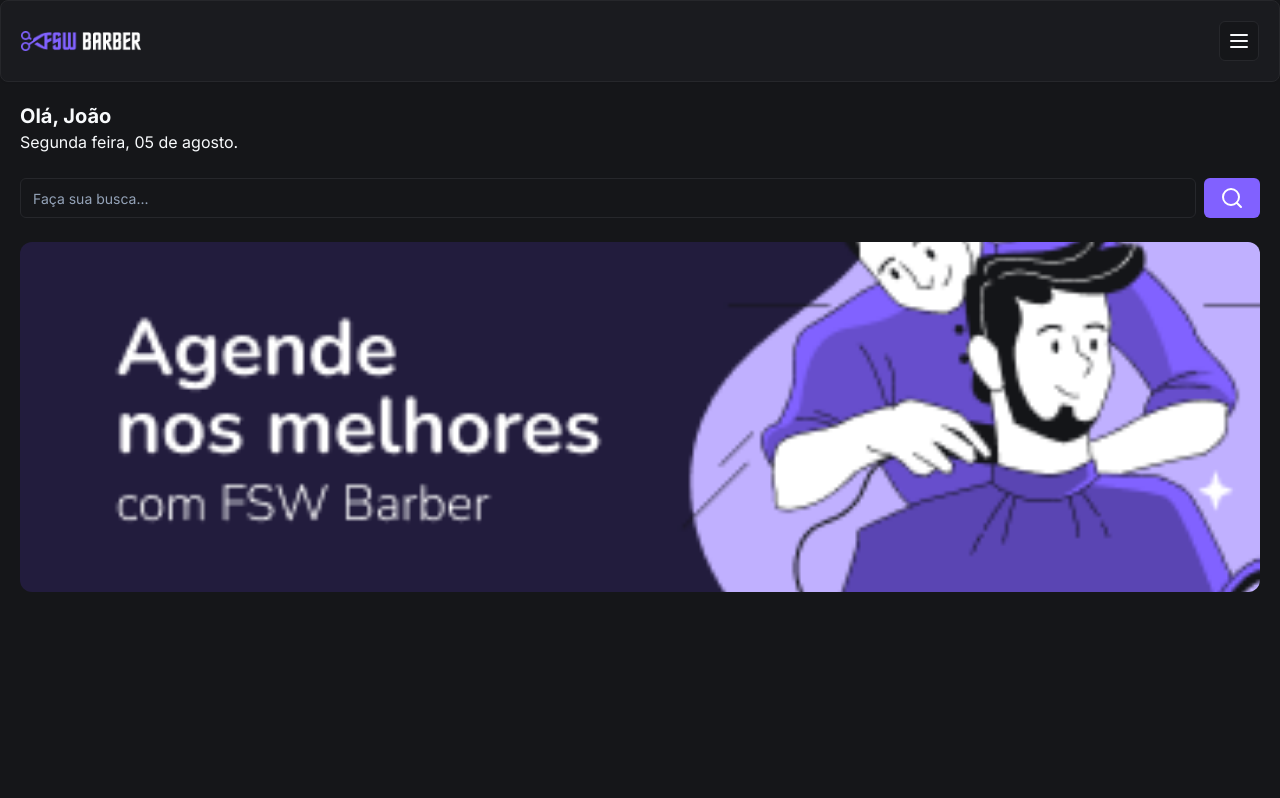
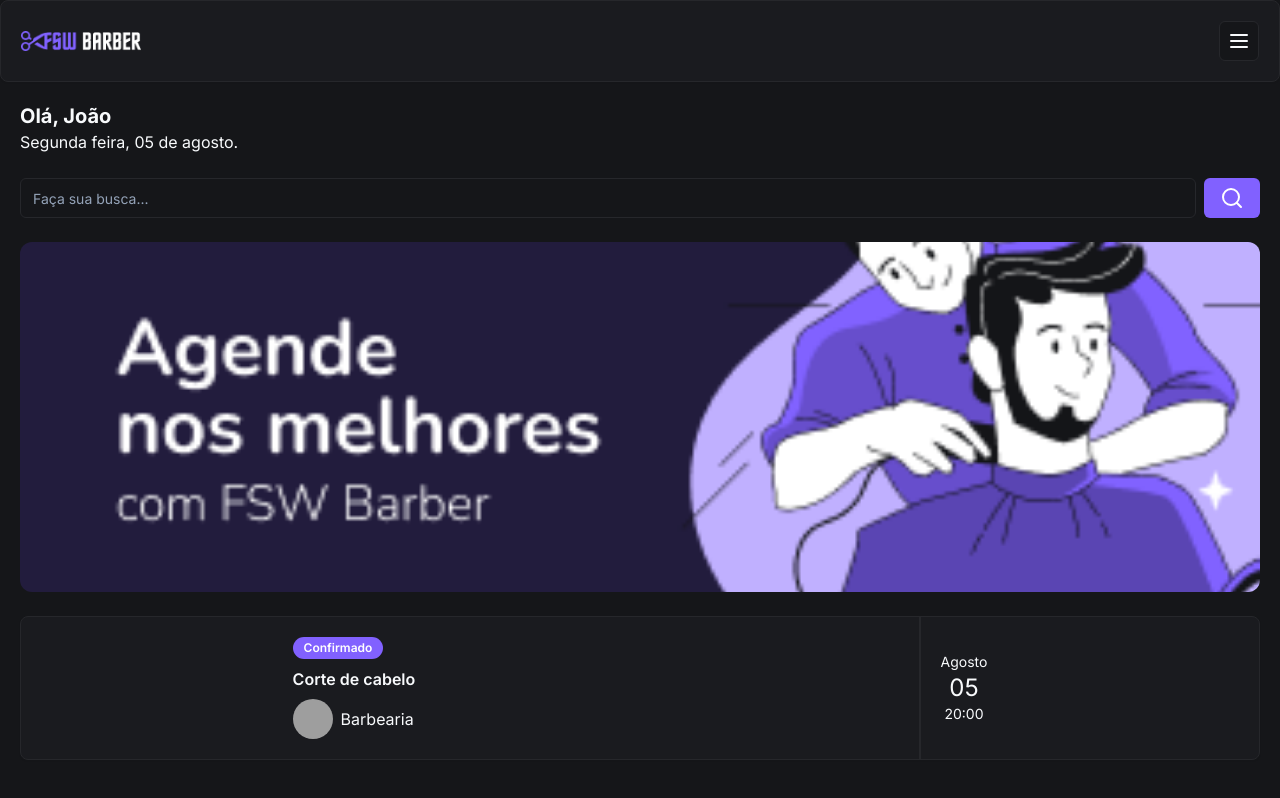
Before and after one commit to guilhermeverissimo14/barber-web, a Next.js app: page / in a window 1280 px wide. Built offline with nearby package versions, Linux system fonts and the light colour scheme; grey boxes are pictures that could not be loaded.

Commit message:
feat: add booking item

```diff
--- /dev/null
+++ b/app/_components/ui/avatar.tsx
@@ -0,0 +1,50 @@
+"use client"
+
+import * as React from "react"
+import * as AvatarPrimitive from "@radix-ui/react-avatar"
+
+import { cn } from "@/app/_lib/utils"
+
+const Avatar = React.forwardRef<
+  React.ElementRef<typeof AvatarPrimitive.Root>,
+  React.ComponentPropsWithoutRef<typeof AvatarPrimitive.Root>
+>(({ className, ...props }, ref) => (
+  <AvatarPrimitive.Root
+    ref={ref}
+    className={cn(
+      "relative flex h-10 w-10 shrink-0 overflow-hidden rounded-full",
+      className
+    )}
+    {...props}
+  />
+))
+Avatar.displayName = AvatarPrimitive.Root.displayName
+
+const AvatarImage = React.forwardRef<
+  React.ElementRef<typeof AvatarPrimitive.Image>,
+  React.ComponentPropsWithoutRef<typeof AvatarPrimitive.Image>
+>(({ className, ...props }, ref) => (
+  <AvatarPrimitive.Image
+    ref={ref}
+    className={cn("aspect-square h-full w-full", className)}
+    {...props}
+  />
+))
+AvatarImage.displayName = AvatarPrimitive.Image.displayName
+
+const AvatarFallback = React.forwardRef<
+  React.ElementRef<typeof AvatarPrimitive.Fallback>,
+  React.ComponentPropsWithoutRef<typeof AvatarPrimitive.Fallback>
+>(({ className, ...props }, ref) => (
+  <AvatarPrimitive.Fallback
+    ref={ref}
+    className={cn(
+      "flex h-full w-full items-center justify-center rounded-full bg-muted",
+      className
+    )}
+    {...props}
+  />
+))
+AvatarFallback.displayName = AvatarPrimitive.Fallback.displayName
+
+export { Avatar, AvatarImage, AvatarFallback }
--- /dev/null
+++ b/app/_components/ui/badge.tsx
@@ -0,0 +1,36 @@
+import * as React from "react"
+import { cva, type VariantProps } from "class-variance-authority"
+
+import { cn } from "@/app/_lib/utils"
+
+const badgeVariants = cva(
+  "inline-flex items-center rounded-full border px-2.5 py-0.5 text-xs font-semibold transition-colors focus:outline-none focus:ring-2 focus:ring-ring focus:ring-offset-2",
+  {
+    variants: {
+      variant: {
+        default:
+          "border-transparent bg-primary text-primary-foreground hover:bg-primary/80",
+        secondary:
+          "border-transparent bg-secondary text-secondary-foreground hover:bg-secondary/80",
+        destructive:
+          "border-transparent bg-destructive text-destructive-foreground hover:bg-destructive/80",
+        outline: "text-foreground",
+      },
+    },
+    defaultVariants: {
+      variant: "default",
+    },
+  }
+)
+
+export interface BadgeProps
+  extends React.HTMLAttributes<HTMLDivElement>,
+    VariantProps<typeof badgeVariants> {}
+
+function Badge({ className, variant, ...props }: BadgeProps) {
+  return (
+    <div className={cn(badgeVariants({ variant }), className)} {...props} />
+  )
+}
+
+export { Badge, badgeVariants }
--- a/app/page.tsx
+++ b/app/page.tsx
@@ -3,6 +3,9 @@
 import { Button } from "./_components/ui/button";
 import { Input } from "./_components/ui/input";
 import Image from "next/image";
+import { Card, CardContent } from "./_components/ui/card";
+import { Badge } from "./_components/ui/badge";
+import { Avatar, AvatarImage } from "./_components/ui/avatar";
 
 export default function Home() {
   return (
@@ -25,6 +28,27 @@
             fill
             className="rounded-xl object-cover" />
         </div>
+
+        <Card className="mt-6">
+          <CardContent className="flex justify-between md:justify-around p-0">
+            <div className="flex flex-col gap-2 py-5 pl-5">
+              <Badge className="w-fit">Confirmado</Badge>
+              <h3 className="font-semibold">Corte de cabelo</h3>
+              <div className="flex items-center gap-2">
+                <Avatar>
+                  <AvatarImage src="https://utfs.io/f/c97a2dc9-cf62-468b-a851-bfd2bdde775f-16p.png" />
+                </Avatar>
+                <p>Barbearia</p>
+              </div>
+            </div>
+
+            <div className="flex flex-col items-center justify-center px-5 border-l-2 border-solid">
+              <p className="text-sm">Agosto</p>
+              <p className="text-2xl">05</p>
+              <p className="text-sm">20:00</p>
+            </div>
+          </CardContent>
+        </Card>
       </div>
     </div>
   );
--- a/package.json
+++ b/package.json
@@ -14,6 +14,7 @@
   },
   "dependencies": {
     "@prisma/client": "^5.18.0",
+    "@radix-ui/react-avatar": "^1.1.0",
     "@radix-ui/react-slot": "^1.1.0",
     "class-variance-authority": "^0.7.0",
     "clsx": "^2.1.1",
```
Also changed, not shown: 1 other file (tests, documents, lock files or other folders).
